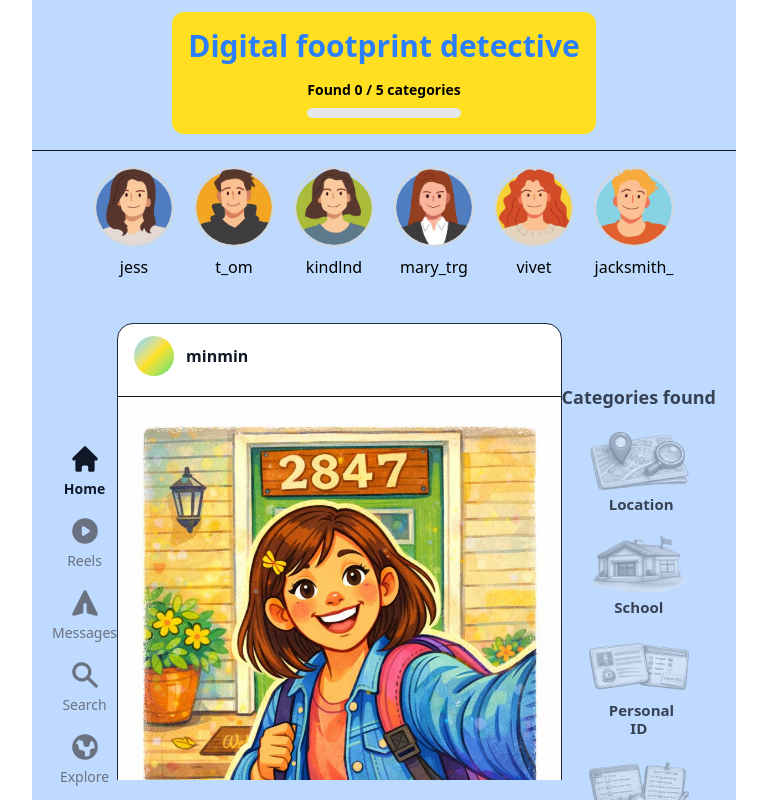
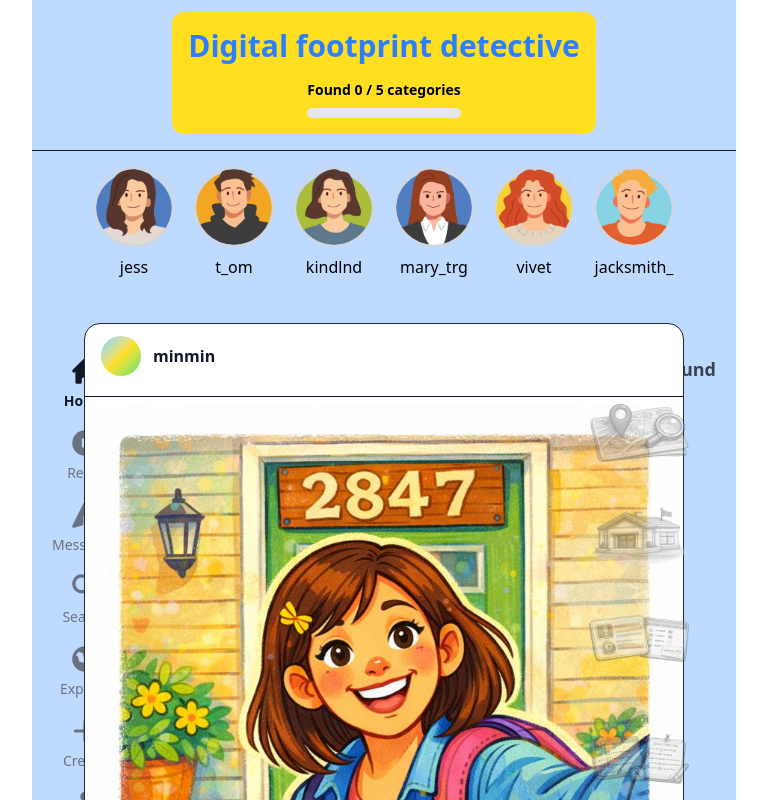
Before and after one commit to minmin1805/Digital-Footprint-Game, a React (Vite) app in the folder frontend/: page /game in a window 1280 px wide. Shown: the whole page, without its empty margins (256-1023 px from the left). Built offline with nearby package versions, Linux system fonts and the light colour scheme.

Commit message:
fixed the position in the game page so that the post session aligns in the middle

```diff
--- a/frontend/src/components/MessageBar.jsx
+++ b/frontend/src/components/MessageBar.jsx
@@ -56,7 +56,7 @@ export default function MessageBar() {
       <button
         type="button"
         onClick={handleRulesClick}
-        className="flex flex-col items-center gap-2 hover:cursor-pointer bg-transparent border-none p-0 focus:outline-none focus:ring-2 focus:ring-amber-400 focus:ring-offset-2 rounded-lg mt-4"
+        className="flex flex-col items-center gap-2 hover:cursor-pointer bg-transparent border-none p-0 focus:outline-none focus:ring-2 focus:ring-amber-400 focus:ring-offset-2 rounded-lg mt-4 mt-10"
         aria-label="Pause and review game rules"
       >
         <img
@@ -64,7 +64,7 @@ export default function MessageBar() {
           alt=""
           className="w-25 h-25 object-contain shrink-0"
         />
-        <p className="text-xs font-medium text-gray-700 text-center leading-tight max-w-[80px]">
+        <p className="text-[] font-medium text-gray-700 text-center leading-tight max-w-[80px]">
           Pause and review game&apos;s rules
         </p>
       </button>
--- a/frontend/src/pages/GamePage.jsx
+++ b/frontend/src/pages/GamePage.jsx
@@ -163,17 +163,17 @@ function GamePage() {
         <FriendSection />
       </div>
 
-      {/* Main: MenuBar | Feed (scrollable) | MessageBar */}
-      <div className="flex items-stretch justify-between w-full flex-1 min-h-0 p-5 mt-2 mg">
-        <div className="shrink-0 mt-30">
+      {/* Main: MenuBar (left) | Feed (centered) | MessageBar (right) — grid keeps feed centered */}
+      <div className="grid grid-cols-[1fr_auto_1fr] items-stretch w-full flex-1 min-h-0 p-5 mt-2 gap-4">
+        <div className="flex justify-start items-start mt-8 min-w-0">
           <MenuBar />
         </div>
 
-        <div className="flex-1 min-w-0 flex justify-center items-stretch overflow-hidden">
+        <div className="flex justify-center items-stretch overflow-hidden min-w-0">
           <FeedContainer />
         </div>
 
-        <div className="shrink-0 mt-15">
+        <div className="flex justify-end items-start mt-8 min-w-0">
           <MessageBar />
         </div>
       </div>
```
